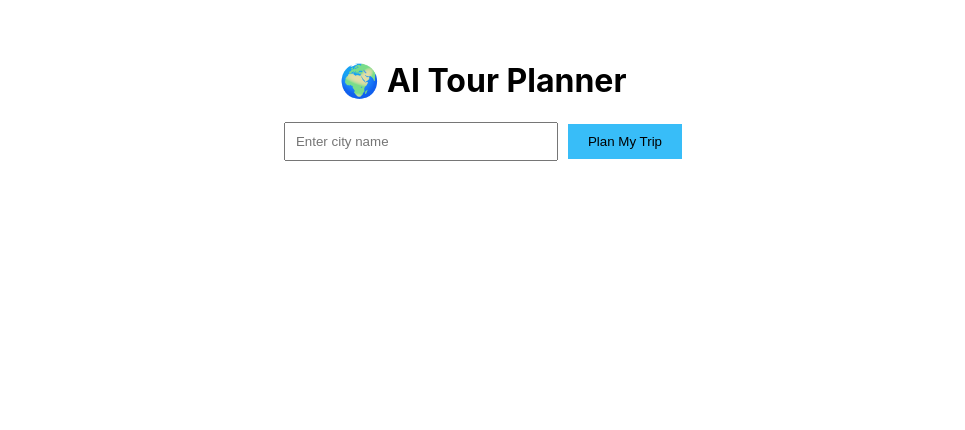
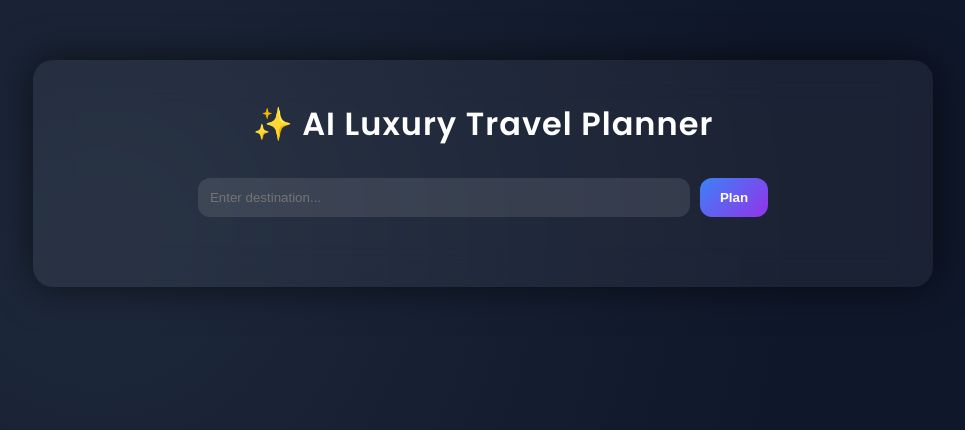
Before and after one commit to dineshtalari09-lang/tour-frontend, a React (Create React App) app: page / in a window 1280 px wide. Shown: the top 430 px of the page, without its empty margins (157-1122 px from the left). Built offline with nearby package versions, Linux system fonts and the light colour scheme.

Commit message:
Added streaming AI UI

```diff
--- a/public/index.html
+++ b/public/index.html
@@ -7,37 +7,18 @@
     <meta name="theme-color" content="#000000" />
     <meta
       name="description"
-      content="Web site created using create-react-app"
+      content="Luxury AI Travel Planner"
     />
     <link rel="apple-touch-icon" href="%PUBLIC_URL%/logo192.png" />
-    <!--
-      manifest.json provides metadata used when your web app is installed on a
-      user's mobile device or desktop. See https://developers.google.com/web/fundamentals/web-app-manifest/
-    -->
     <link rel="manifest" href="%PUBLIC_URL%/manifest.json" />
-    <!--
-      Notice the use of %PUBLIC_URL% in the tags above.
-      It will be replaced with the URL of the `public` folder during the build.
-      Only files inside the `public` folder can be referenced from the HTML.
 
-      Unlike "/favicon.ico" or "favicon.ico", "%PUBLIC_URL%/favicon.ico" will
-      work correctly both with client-side routing and a non-root public URL.
-      Learn how to configure a non-root public URL by running `npm run build`.
-    -->
-    <title>React App</title>
+    <!-- Premium Google Font -->
+    <link href="https://fonts.googleapis.com/css2?family=Poppins:wght@300;400;600;700&display=swap" rel="stylesheet">
+
+    <title>AI Luxury Tour Planner</title>
   </head>
   <body>
     <noscript>You need to enable JavaScript to run this app.</noscript>
     <div id="root"></div>
-    <!--
-      This HTML file is a template.
-      If you open it directly in the browser, you will see an empty page.
-
-      You can add webfonts, meta tags, or analytics to this file.
-      The build step will place the bundled scripts into the <body> tag.
-
-      To begin the development, run `npm start` or `yarn start`.
-      To create a production bundle, use `npm run build` or `yarn build`.
-    -->
   </body>
 </html>
--- a/src/App.js
+++ b/src/App.js
@@ -1,86 +1,145 @@
-import React, { useState } from "react";
+import React, { useState, useEffect } from "react";
 
 function App() {
   const [city, setCity] = useState("");
-  const [data, setData] = useState(null);
+  const [data, setData] = useState("");
   const [loading, setLoading] = useState(false);
+  const [displayText, setDisplayText] = useState("");
 
   const getPlan = async () => {
   if (!city) return;
 
   setLoading(true);
+  setDisplayText("");
 
   const response = await fetch(
-      `https://tour-backend-bwcq.onrender.com/plan?city=${city}`
+    `https://tour-backend-bwcq.onrender.com/plan?query=Plan a 2 day trip to ${city}`
   );
 
-    const result = await response.json();
-    setData(result);
+  const reader = response.body.getReader();
+  const decoder = new TextDecoder("utf-8");
+
+  while (true) {
+    const { done, value } = await reader.read();
+    if (done) break;
+    const chunk = decoder.decode(value);
+    setDisplayText((prev) => prev + chunk);
+  }
+
   setLoading(false);
 };
 
+  // Typing animation effect
+  useEffect(() => {
+    if (!data) return;
+
+    let index = 0;
+    const interval = setInterval(() => {
+      setDisplayText((prev) => prev + data.charAt(index));
+      index++;
+      if (index >= data.length) {
+        clearInterval(interval);
+      }
+    }, 15); // speed (lower = faster)
+
+    return () => clearInterval(interval);
+  }, [data]);
+
   return (
-    <div style={{ padding: 40, textAlign: "center" }}>
-      <h1>🌍 AI Tour Planner</h1>
+    <div
+      style={{
+        minHeight: "100vh",
+        padding: "60px 20px",
+        display: "flex",
+        flexDirection: "column",
+        alignItems: "center",
+      }}
+    >
+      <div
+        style={{
+          backdropFilter: "blur(20px)",
+          background: "rgba(255,255,255,0.05)",
+          padding: "40px",
+          borderRadius: "20px",
+          width: "100%",
+          maxWidth: "900px",
+          boxShadow: "0 0 40px rgba(0,0,0,0.6)",
+        }}
+      >
+        <h1
+          style={{
+            textAlign: "center",
+            marginBottom: "30px",
+            fontWeight: "600",
+            letterSpacing: "1px",
+          }}
+        >
+          ✨ AI Luxury Travel Planner
+        </h1>
 
-      <div style={{ marginBottom: 30 }}>
+        <div
+          style={{
+            display: "flex",
+            justifyContent: "center",
+            marginBottom: "30px",
+          }}
+        >
           <input
             type="text"
-          placeholder="Enter city name"
+            placeholder="Enter destination..."
             value={city}
             onChange={(e) => setCity(e.target.value)}
-          style={{ padding: 10, width: 250, marginRight: 10 }}
+            style={{
+              padding: "12px",
+              width: "60%",
+              borderRadius: "12px",
+              border: "none",
+              outline: "none",
+              marginRight: "10px",
+              background: "rgba(255,255,255,0.1)",
+              color: "white",
+            }}
           />
+
           <button
+            className="luxury-button"
             onClick={getPlan}
             style={{
-            padding: "10px 20px",
-            backgroundColor: "#38bdf8",
+              padding: "12px 20px",
+              borderRadius: "12px",
               border: "none",
-            cursor: "pointer"
+              cursor: "pointer",
+              background: "linear-gradient(135deg,#3b82f6,#9333ea)",
+              color: "white",
+              fontWeight: "600",
+              transition: "all 0.3s ease"
             }}
           >
-          Plan My Trip
+            Plan
           </button>
         </div>
 
-      {loading && <p>Finding best places...</p>}
+        {loading && (
+          <p style={{ textAlign: "center" }}>
+            Designing your luxury experience...
+          </p>
+        )}
 
-      {data && (
-        <div>
-          <h2>Top Places in {data.city}</h2>
-
-          <div style={{
-            display: "grid",
-            gridTemplateColumns: "repeat(auto-fit, minmax(250px, 1fr))",
-            gap: 20,
-            marginTop: 20
-          }}>
-            {data.places.map((place, index) => (
-              <div key={index} style={{
-                backgroundColor: "#1e293b",
-                padding: 20,
-                borderRadius: 10,
-                textAlign: "left"
-              }}>
-                <h3>{place.name}</h3>
-
-                {place.videos.map((video, i) => (
-                  <a
-                    key={i}
-                    href={video}
-                    target="_blank"
-                    rel="noopener noreferrer"
-                    style={{ display: "block", marginTop: 8, color: "#38bdf8" }}
+        {displayText && (
+          <div
+            className="response-card"
+            style={{
+              background: "rgba(255,255,255,0.07)",
+              padding: "25px",
+              borderRadius: "15px",
+              lineHeight: "1.7",
+              whiteSpace: "pre-wrap",
+            }}
           >
-                    ▶ Watch Guide {i + 1}
-                  </a>
-                ))}
-              </div>
-            ))}
-          </div>
+            {displayText}
           </div>
         )}
+      </div>
     </div>
   );
 }
--- a/src/index.css
+++ b/src/index.css
@@ -1,13 +1,45 @@
-body {
+* {
   margin: 0;
-  font-family: -apple-system, BlinkMacSystemFont, 'Segoe UI', 'Roboto', 'Oxygen',
-    'Ubuntu', 'Cantarell', 'Fira Sans', 'Droid Sans', 'Helvetica Neue',
-    sans-serif;
-  -webkit-font-smoothing: antialiased;
-  -moz-osx-font-smoothing: grayscale;
+  padding: 0;
+  box-sizing: border-box;
 }
 
-code {
-  font-family: source-code-pro, Menlo, Monaco, Consolas, 'Courier New',
-    monospace;
+body {
+  font-family: 'Poppins', sans-serif;
+  min-height: 100vh;
+  background: radial-gradient(circle at 20% 30%, #1e293b, #0f172a 60%),
+              radial-gradient(circle at 80% 70%, #1e3a8a, transparent 50%),
+              #0f172a;
+  color: white;
+  overflow-x: hidden;
 }
+
+#root {
+  min-height: 100vh;
+}
+
+/* Glass floating animation */
+@keyframes float {
+  0% { transform: translateY(0px); }
+  50% { transform: translateY(-6px); }
+  100% { transform: translateY(0px); }
+}
+
+/* Fade in animation */
+@keyframes fadeIn {
+  from { opacity: 0; transform: translateY(15px); }
+  to { opacity: 1; transform: translateY(0); }
+}
+
+/* Glow button hover */
+.luxury-button:hover {
+  box-shadow: 0 0 20px rgba(147, 51, 234, 0.6),
+              0 0 40px rgba(59, 130, 246, 0.4);
+  transform: translateY(-2px);
+  transition: all 0.3s ease;
+}
+
+/* Response card animation */
+.response-card {
+  animation: fadeIn 0.6s ease-in-out;
+}
```
Lines whose indentation alone changed are shown as unchanged.
